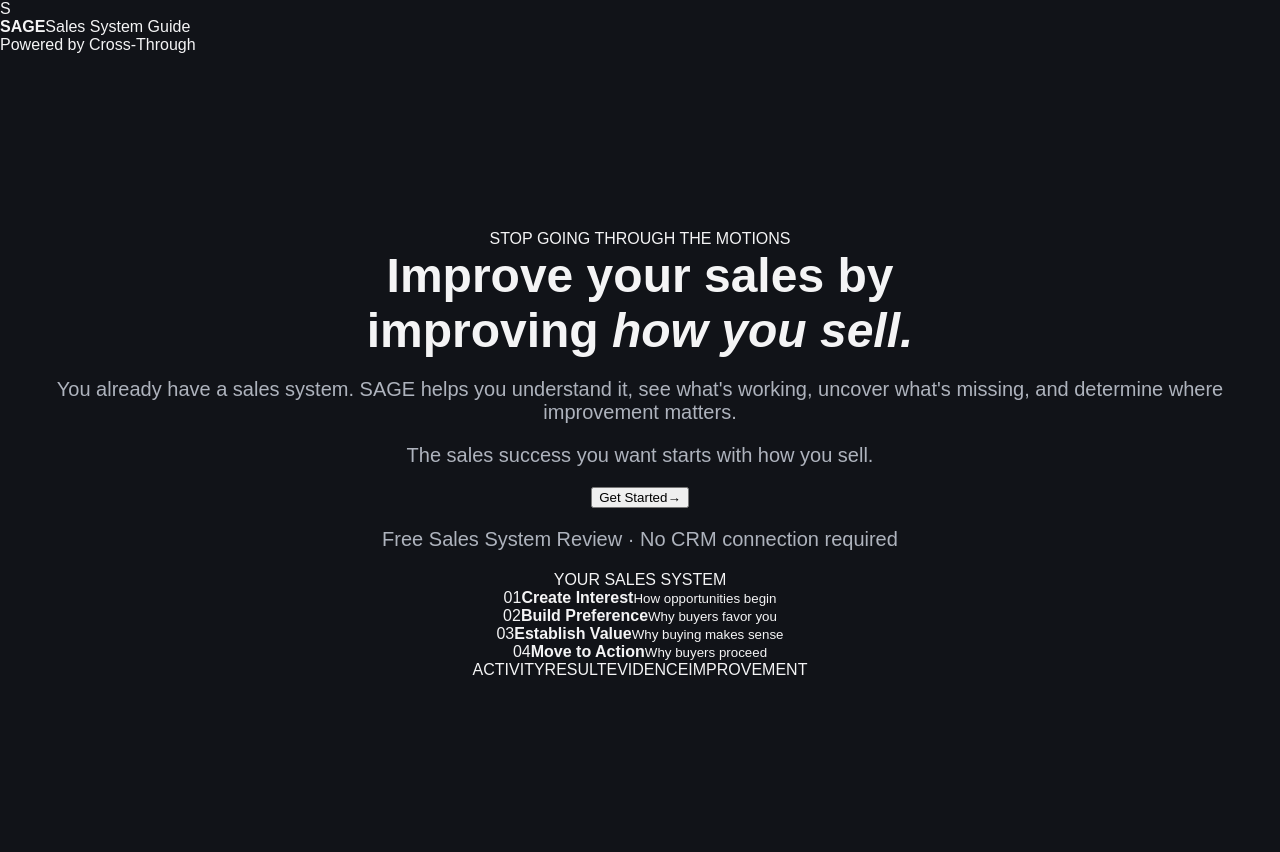
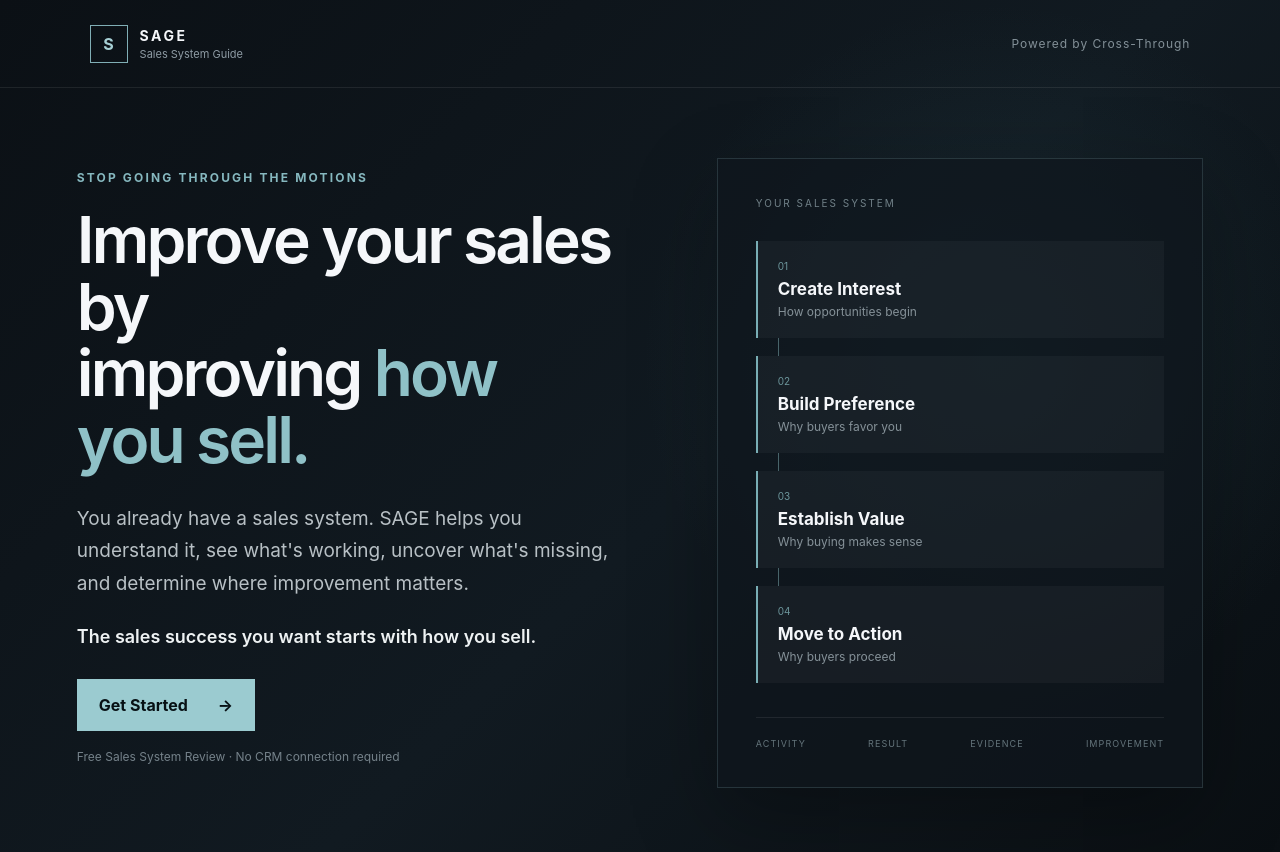
Before and after one commit to SRYProjects/TSS-GPT, a React (Vite) app: page / in a window 1280 px wide. Shown: the top 852 px of the page. Built offline with nearby package versions, Linux system fonts and the light colour scheme.

Commit message:
Update styles.css

```diff
--- a/src/styles.css
+++ b/src/styles.css
@@ -2,28 +2,295 @@
   box-sizing: border-box;
 }
 
+:root {
+  font-family: Inter, Arial, Helvetica, sans-serif;
+  color: #f5f7fa;
+  background: #0b1015;
+}
+
 body {
   margin: 0;
-  font-family: Arial, sans-serif;
-  background: #111318;
-  color: #f4f4f5;
+  min-width: 320px;
+  min-height: 100vh;
 }
 
-main {
+button {
+  font: inherit;
+}
+
+.landing,
+.app-shell {
   min-height: 100vh;
+  background:
+    radial-gradient(circle at 78% 42%, rgba(60, 115, 126, 0.16), transparent 32%),
+    linear-gradient(135deg, #0b1015 0%, #111a21 55%, #0a0f13 100%);
+}
+
+.landing-header,
+.app-header {
+  height: 88px;
+  display: flex;
+  align-items: center;
+  justify-content: space-between;
+  padding: 0 7vw;
+  border-bottom: 1px solid rgba(255, 255, 255, 0.08);
+}
+
+.brand {
+  display: flex;
+  align-items: center;
+  gap: 12px;
+}
+
+.brand-mark {
+  width: 38px;
+  height: 38px;
   display: grid;
   place-items: center;
-  align-content: center;
-  text-align: center;
-  padding: 40px;
+  border: 1px solid #80aeb5;
+  color: #a7d0d5;
+  font-weight: 700;
 }
 
-h1 {
-  font-size: 48px;
-  margin: 0 0 16px;
+.brand div {
+  display: flex;
+  flex-direction: column;
 }
 
-p {
-  font-size: 20px;
-  color: #aeb3bd;
+.brand strong {
+  letter-spacing: 0.18em;
+  font-size: 14px;
 }
+
+.brand div span {
+  margin-top: 3px;
+  color: #8e9ba4;
+  font-size: 11px;
+}
+
+.powered,
+.progress-label {
+  color: #839098;
+  font-size: 12px;
+  letter-spacing: 0.08em;
+}
+
+.hero {
+  width: min(1380px, 88vw);
+  min-height: calc(100vh - 88px);
+  margin: auto;
+  display: grid;
+  grid-template-columns: 1.05fr 0.95fr;
+  gap: 8vw;
+  align-items: center;
+  padding: 70px 0;
+}
+
+.hero-content {
+  max-width: 680px;
+}
+
+.eyebrow {
+  display: block;
+  margin-bottom: 22px;
+  color: #86b8bf;
+  font-size: 12px;
+  font-weight: 700;
+  letter-spacing: 0.18em;
+}
+
+.hero h1,
+.review-card h1 {
+  margin: 0;
+  font-size: clamp(48px, 5vw, 76px);
+  line-height: 1.04;
+  letter-spacing: -0.045em;
+  font-weight: 600;
+}
+
+.hero h1 em {
+  color: #8fc1c7;
+  font-style: normal;
+}
+
+.hero-copy {
+  max-width: 630px;
+  margin: 30px 0 0;
+  color: #b8c0c5;
+  font-size: 19px;
+  line-height: 1.7;
+}
+
+.hero-statement {
+  margin: 26px 0 32px;
+  color: #eef2f3;
+  font-size: 18px;
+  font-weight: 600;
+}
+
+.primary-button {
+  display: inline-flex;
+  align-items: center;
+  gap: 30px;
+  border: 0;
+  padding: 16px 22px;
+  background: #9bcbd0;
+  color: #071014;
+  cursor: pointer;
+  font-weight: 700;
+  transition: transform 160ms ease, background 160ms ease;
+}
+
+.primary-button:hover {
+  transform: translateY(-2px);
+  background: #b1d9dd;
+}
+
+.free-note {
+  margin-top: 18px;
+  color: #75828a;
+  font-size: 12px;
+}
+
+.system-visual {
+  position: relative;
+  padding: 38px;
+  border: 1px solid rgba(151, 195, 201, 0.18);
+  background: rgba(14, 22, 28, 0.72);
+  box-shadow: 0 30px 80px rgba(0, 0, 0, 0.28);
+}
+
+.visual-label {
+  margin-bottom: 32px;
+  color: #718188;
+  font-size: 10px;
+  letter-spacing: 0.2em;
+}
+
+.system-path {
+  display: flex;
+  flex-direction: column;
+}
+
+.system-node {
+  padding: 19px 20px;
+  border-left: 2px solid #79aeb5;
+  background: rgba(255, 255, 255, 0.035);
+}
+
+.system-node span {
+  display: block;
+  margin-bottom: 7px;
+  color: #6d969c;
+  font-size: 10px;
+}
+
+.system-node strong {
+  display: block;
+  font-size: 17px;
+}
+
+.system-node small {
+  display: block;
+  margin-top: 5px;
+  color: #859198;
+  font-size: 12px;
+}
+
+.connector {
+  height: 18px;
+  margin-left: 22px;
+  border-left: 1px solid #48646a;
+}
+
+.visual-footer {
+  display: flex;
+  justify-content: space-between;
+  margin-top: 34px;
+  padding-top: 20px;
+  border-top: 1px solid rgba(255, 255, 255, 0.08);
+  color: #64747b;
+  font-size: 9px;
+  letter-spacing: 0.12em;
+}
+
+.review-start {
+  min-height: calc(100vh - 88px);
+  display: grid;
+  place-items: center;
+  padding: 60px 24px;
+}
+
+.review-card {
+  width: min(760px, 100%);
+  padding: 52px;
+  border: 1px solid rgba(151, 195, 201, 0.18);
+  background: rgba(15, 23, 29, 0.82);
+}
+
+.review-card h1 {
+  font-size: clamp(38px, 4vw, 56px);
+}
+
+.review-card > p {
+  margin: 24px 0 30px;
+  color: #b8c0c5;
+  font-size: 18px;
+  line-height: 1.65;
+}
+
+.review-note {
+  display: flex;
+  flex-direction: column;
+  gap: 8px;
+  margin-bottom: 32px;
+  padding: 20px;
+  border-left: 2px solid #7eafb5;
+  background: rgba(255, 255, 255, 0.035);
+  color: #aeb8bd;
+  line-height: 1.5;
+}
+
+.review-note strong {
+  color: #eef2f3;
+}
+
+@media (max-width: 900px) {
+  .hero {
+    grid-template-columns: 1fr;
+  }
+
+  .system-visual {
+    margin-top: 20px;
+  }
+
+  .powered {
+    display: none;
+  }
+}
+
+@media (max-width: 600px) {
+  .landing-header,
+  .app-header {
+    padding: 0 22px;
+  }
+
+  .hero {
+    width: auto;
+    padding: 55px 22px;
+  }
+
+  .hero h1 {
+    font-size: 45px;
+  }
+
+  .system-visual,
+  .review-card {
+    padding: 28px 22px;
+  }
+
+  .visual-footer {
+    gap: 10px;
+    flex-wrap: wrap;
+  }
+}
```
